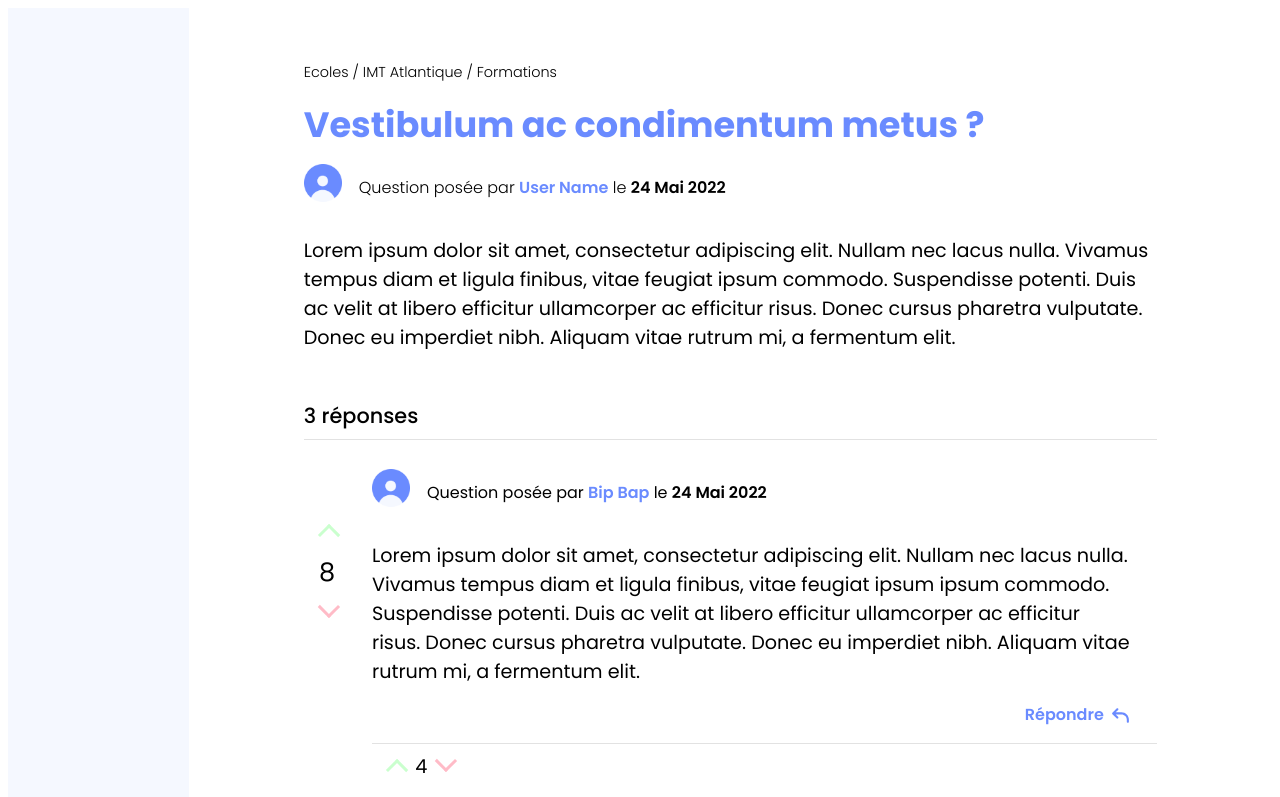
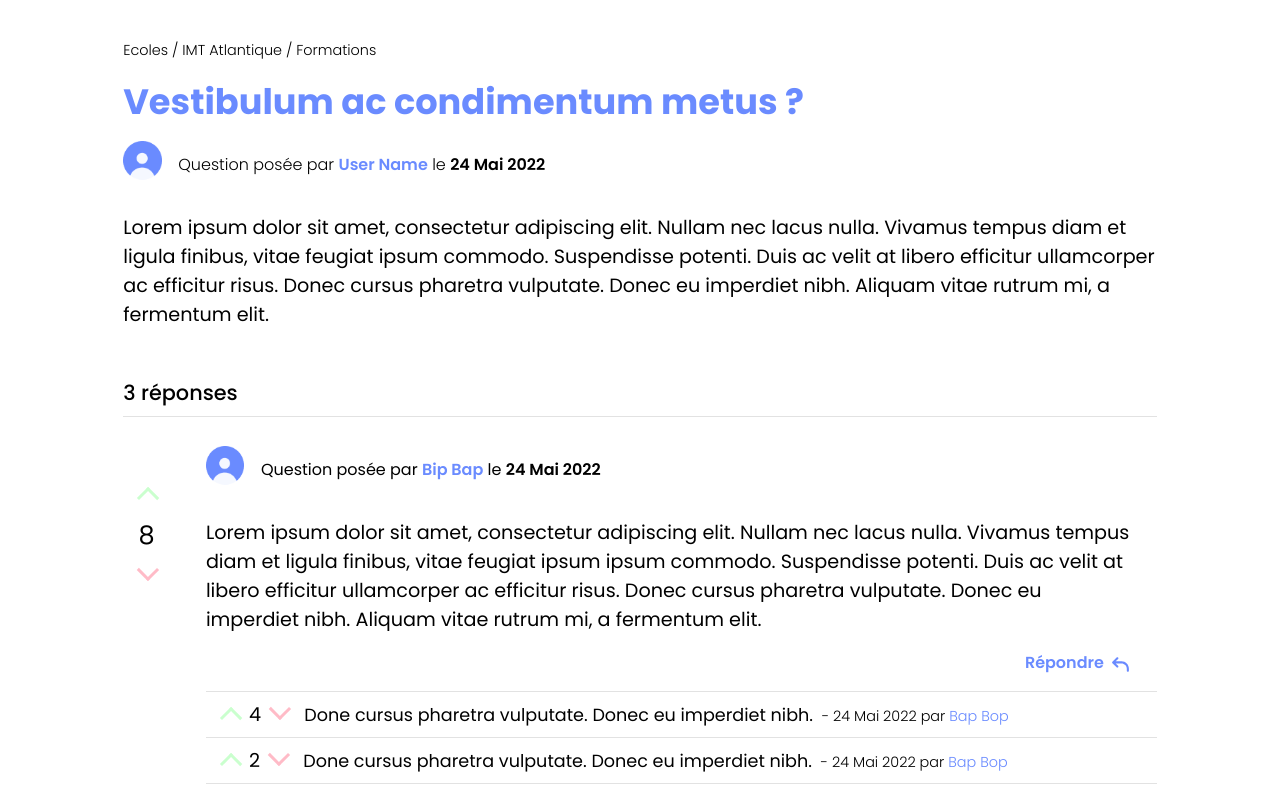
Before and after one commit to BrunoPre/fil-a1-forums-etudiant-front, a Vue app: page / in a window 1280 px wide. Shown: the top 797 px of the page. Built offline with nearby package versions, Linux system fonts and the light colour scheme.

Commit message:
[7] FRONT: AnswerToQuestion/CommentToAnswer Style OK - Vuejs binding OK

```diff
--- a/src/App.vue
+++ b/src/App.vue
@@ -1,9 +1,6 @@
 <template>
-  <div class="container">
-    <div class="sidebar"></div>
-    <div class="question-page">
-      <QuestionPage></QuestionPage>
-    </div>
+  <div class="question-page">
+    <QuestionPage></QuestionPage>
   </div>
 </template>
 
@@ -27,18 +24,6 @@
   font-size: 100%;
 }
 
-.container {
-  display: grid;
-  grid-template-columns: 1fr 1fr 1fr 1fr 1fr 1fr 1fr;
-  grid-template-rows: 1fr;
-  gap: 0px 0px;
-  grid-template-areas: "sidebar question-page question-page question-page question-page question-page question-page";
-}
-.sidebar {
-  grid-area: sidebar;
-  background-color: #f5f8ff;
-  height: 100vh;
-}
 .question-page {
   grid-area: question-page;
   margin-left: 9vw;
```
